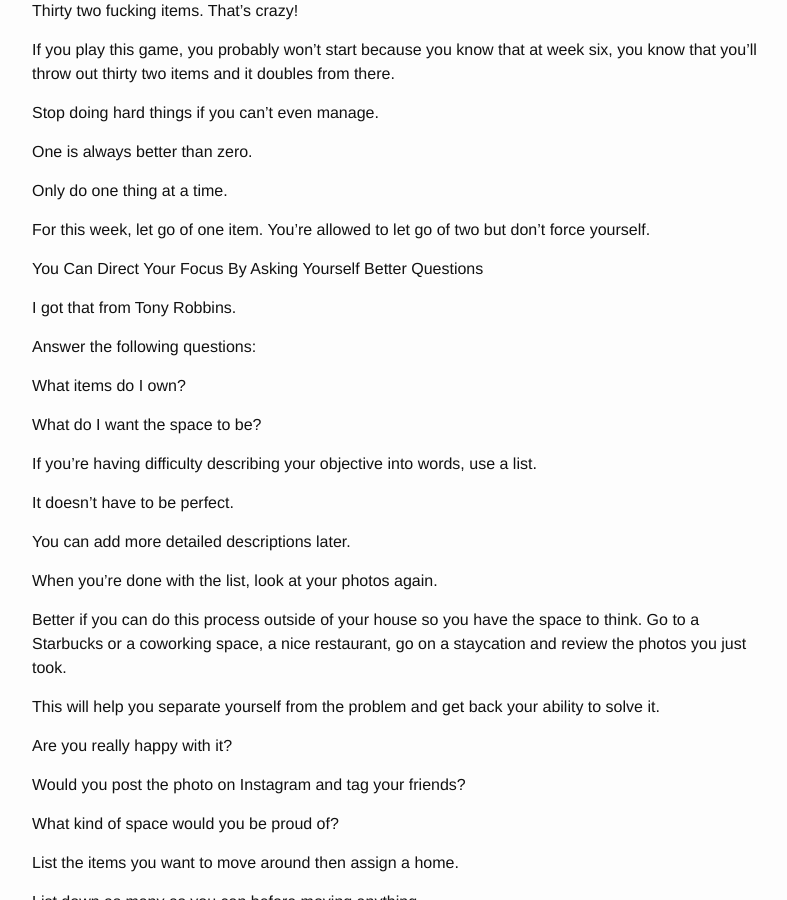
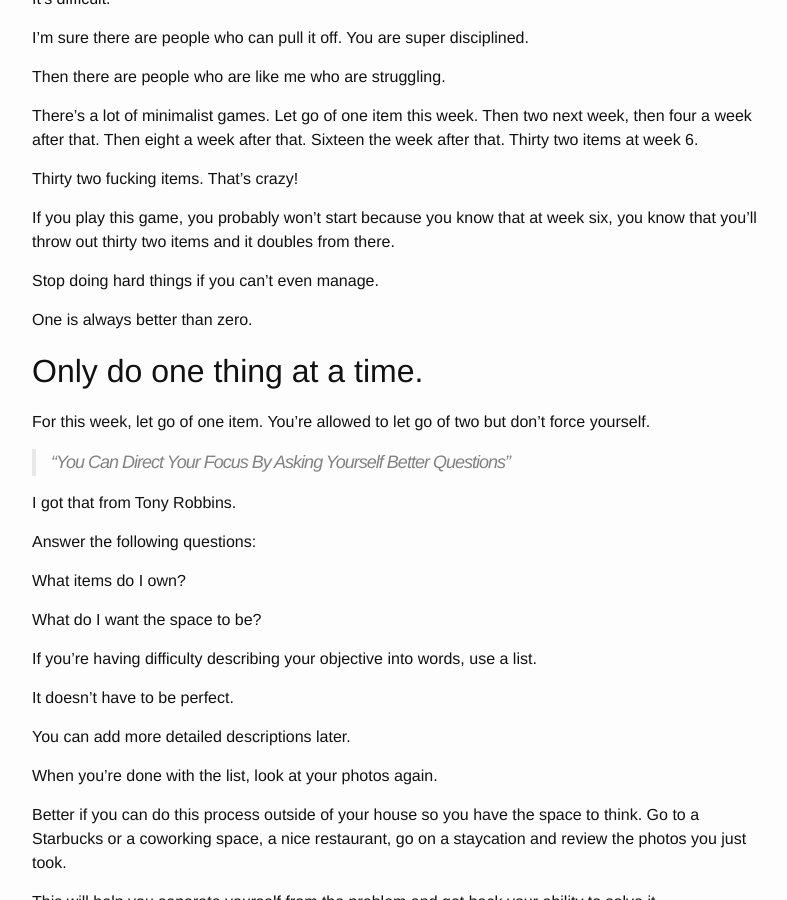
Before and after one commit to kevinolega/minimalchanges, a Jekyll site: the page built from _posts/2019-05-12-obstacles-minimalism.md, in a window 1280 px wide and 900 px high, scrolled down 2706 px. Shown: the whole window, without its empty margins (238-1025 px from the left). Built offline with Jekyll 4.4.1, drawn with Linux system fonts in a browser that asks for light colours; some of the changed text lies outside the part shown.

```diff
--- a/_posts/2019-05-12-obstacles-minimalism.md
+++ b/_posts/2019-05-12-obstacles-minimalism.md
@@ -52,7 +52,7 @@ Retake any blurry photos.
 
 Next.
 
-Define your dream space.
+## Define your dream space.
 
 Get a large piece of paper, position it in landscape view and divide it in the middle.
 
@@ -93,7 +93,7 @@ Helps me find missing items and keep track of what I have.
 
 I also use this as an opportunity to "Give My Items A Home" a Mari Kondo lessons.
 
-Forget 10% if it's too much because 1 is better that zero.
+## Forget 10% if it's too much because 1 is better that zero.
 
 There's a lot of advice asking you to give 10%.
 10% goes to God.
@@ -126,12 +126,11 @@ Stop doing hard things if you can't even manage.
 
 One is always better than zero.
 
-Only do one thing at a time.
+## Only do one thing at a time.
 
 For this week, let go of one item. You're allowed to let go of two but don't force yourself.
 
-
-You Can Direct Your Focus By Asking Yourself Better Questions
+> "You Can Direct Your Focus By Asking Yourself Better Questions"
 
 I got that from Tony Robbins.
 
@@ -181,13 +180,13 @@ What item is causing the most frustration or distraction this week?
 
 Sometimes I think about this joke:
 
-A blonde walks into a bank in New York City and asks for the loan officer. She says she's going to Europe on business for two weeks and needs to borrow $5,000. The bank officer says the bank will need some kind of security for the loan, so the blonde hands over the keys to a new Rolls Royce. The car is parked on the street in front of the bank; she has the title, and everything checks out. The bank agrees to accept the car as collateral for the loan. The bank's president and its officers all enjoy a good laugh at the blonde for using a $250,000 Rolls as collateral against a $5,000 loan. An employee of the bank then drives the Rolls into the bank's underground garage and parks it there. Two weeks later, the blonde returns and repays the $5,000 and the interest, which comes to $15.41. The loan officer says, "Miss, we are very happy to have had your business, and this transaction has worked out very nicely; but we are a little puzzled. We checked you out and found that you are a multimillionaire. What puzzles us is - why would you bother to borrow $5,000?" The blond replies....."Where else in New York City can I park my car for two weeks for only $15.41 and expect it to be there when I return?"
+> A blonde walks into a bank in New York City and asks for the loan officer. She says she's going to Europe on business for two weeks and needs to borrow $5,000. The bank officer says the bank will need some kind of security for the loan, so the blonde hands over the keys to a new Rolls Royce. The car is parked on the street in front of the bank; she has the title, and everything checks out. The bank agrees to accept the car as collateral for the loan. The bank's president and its officers all enjoy a good laugh at the blonde for using a $250,000 Rolls as collateral against a $5,000 loan. An employee of the bank then drives the Rolls into the bank's underground garage and parks it there. Two weeks later, the blonde returns and repays the $5,000 and the interest, which comes to $15.41. The loan officer says, "Miss, we are very happy to have had your business, and this transaction has worked out very nicely; but we are a little puzzled. We checked you out and found that you are a multimillionaire. What puzzles us is - why would you bother to borrow $5,000?" The blond replies....."Where else in New York City can I park my car for two weeks for only $15.41 and expect it to be there when I return?"
 
 What item can I conveniently buy again if I need it back? How can I utilize these billionaire's stores as my personal storage.
 
 Don't worry about getting the value back, You never will. Sell items for 1/10th the price if you have to. If it's a valuable you can sell it quick by offering it at less 1,000-2,000 of the cheapest same value item on a sales listing like OLX, Carousell or FB Marketplace.
 
-What do I do if my problems is building urgency?
+## What do I do if my problems is building urgency?
 
 I like to fantacize about living a double life. Where I am secretly a mercenary assassin, secret agent or a serial killer and I have to escape at the drop of the hat.
 
```
Also changed, not shown: other parts of _posts/2019-05-12-obstacles-minimalism.md (+1 -1 lines).
